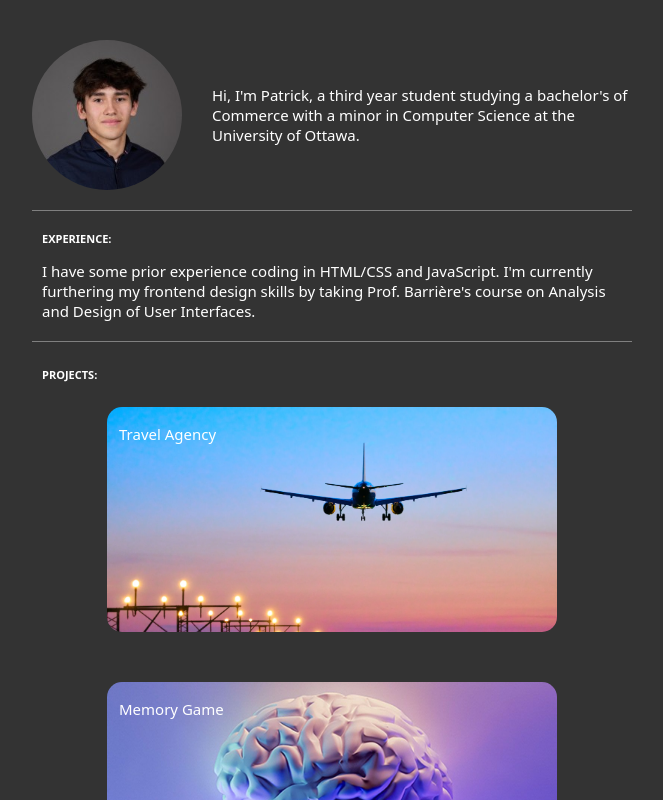
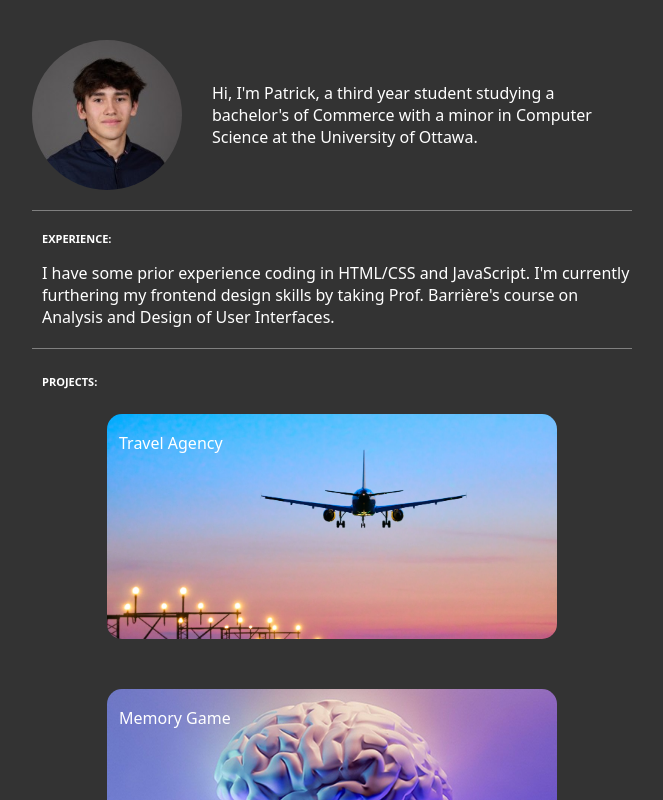
Before and after one commit to BigBread77/Portfolio, a React app: page / in a window 1280 px wide. Shown: the top 800 px of the page, without its empty margins (308-971 px from the left). Built offline with nearby package versions, Linux system fonts and the light colour scheme; the HTML template or start-up script is replaced by a standard one.

Commit message:
7th commit

```diff
--- a/src/index.css
+++ b/src/index.css
@@ -3,7 +3,7 @@
 }
 
 body{
-  font-size: 15px;
+  font-size: 16px;
   max-width: 600px;
   margin-left: auto;
   margin-right: auto;
```
